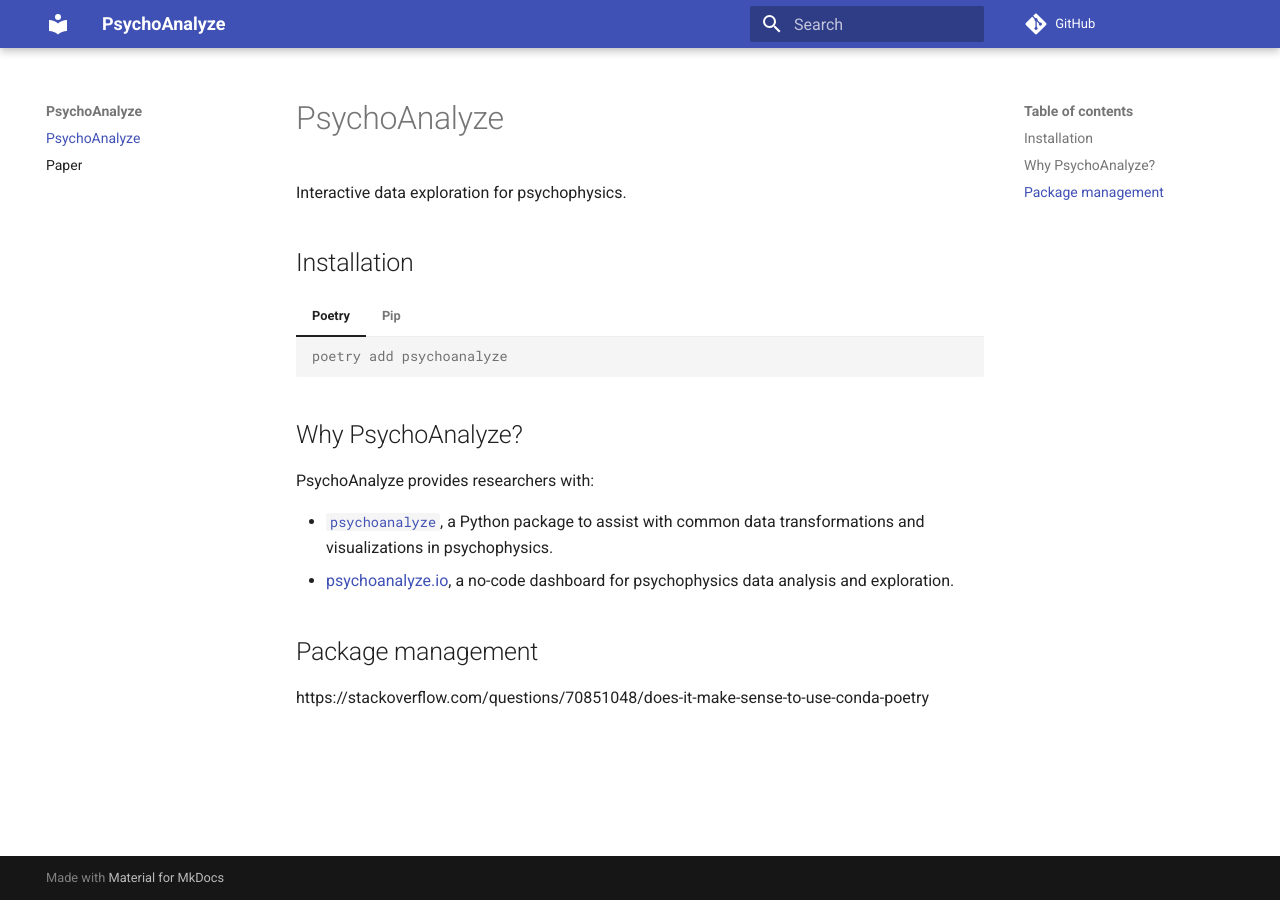
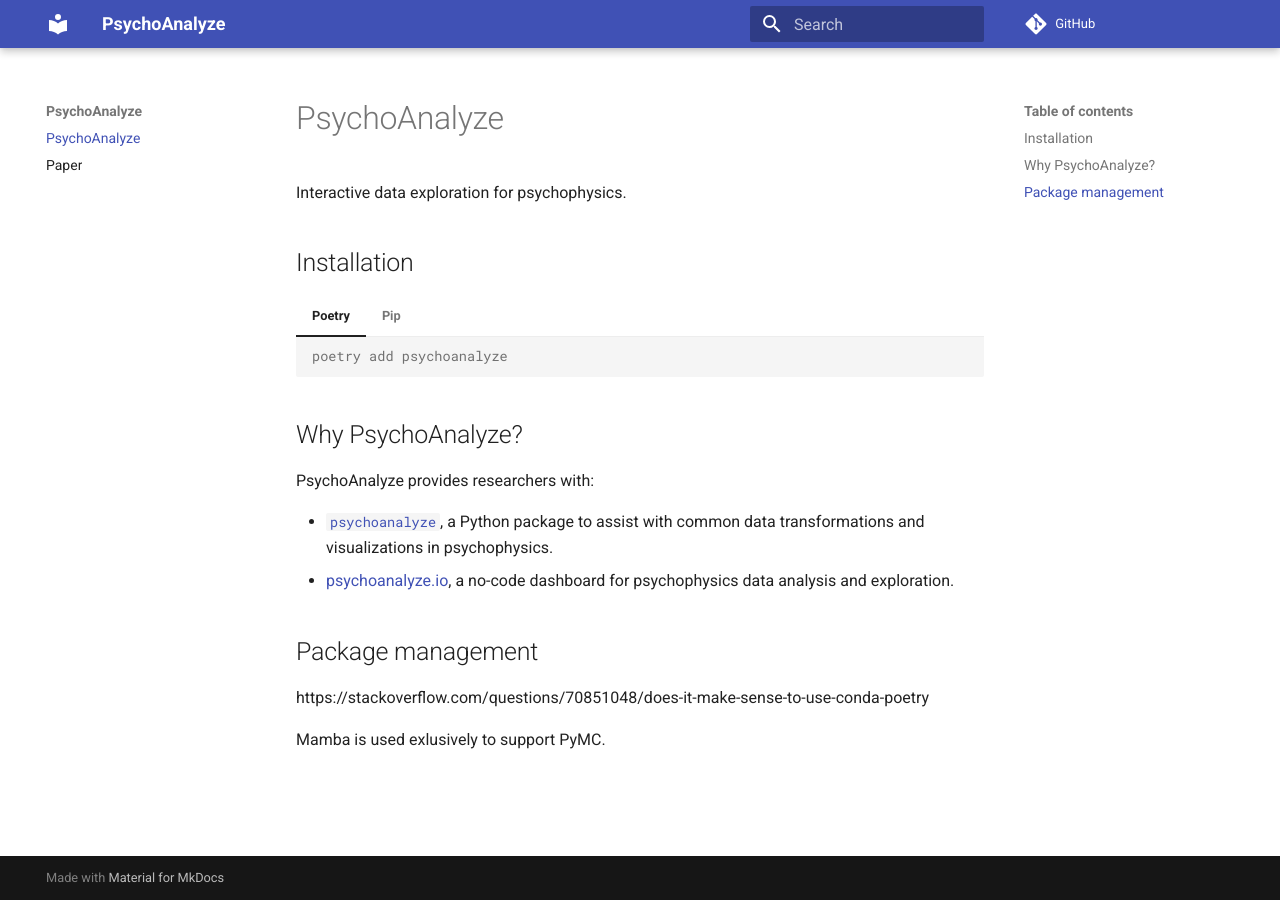
Before and after one commit to psychoanalyze/psychoanalyze, an MkDocs documentation site: the page built from docs/index.md, in a window 1280 px wide. Built offline with MkDocs 1.6.1 and Material for MkDocs 9.7.7, drawn with Linux system fonts in a browser that asks for light colours; a script that is not in the unit is left out; comment, search, counter and statistics services are not loaded.

Commit message:
docs: add note on why mamba is included

```diff
--- a/docs/index.md
+++ b/docs/index.md
@@ -27,3 +27,5 @@
 ## Package management
 
 https://stackoverflow.com/questions/70851048/does-it-make-sense-to-use-conda-poetry
+
+Mamba is used exlusively to support PyMC.
```
